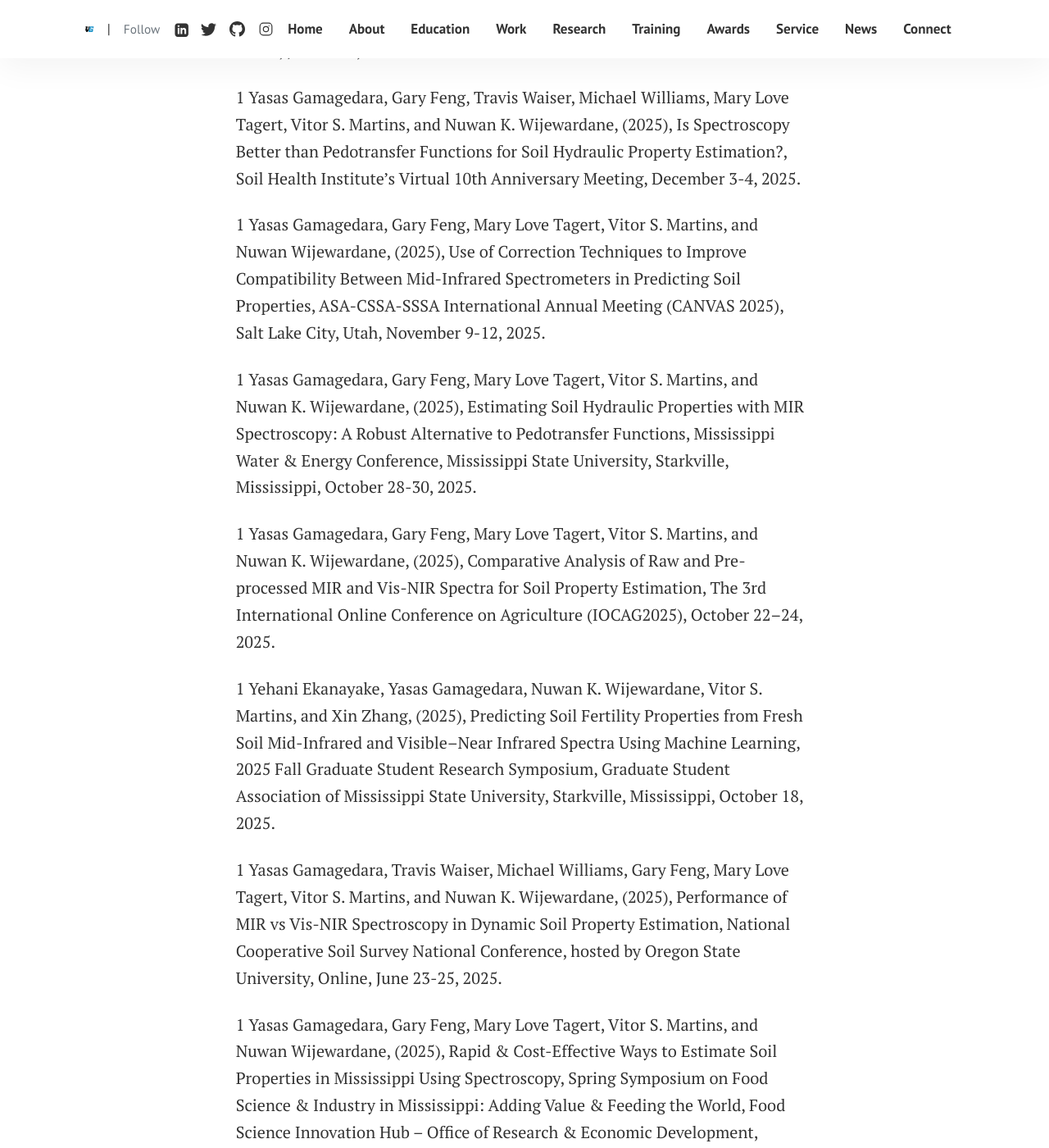
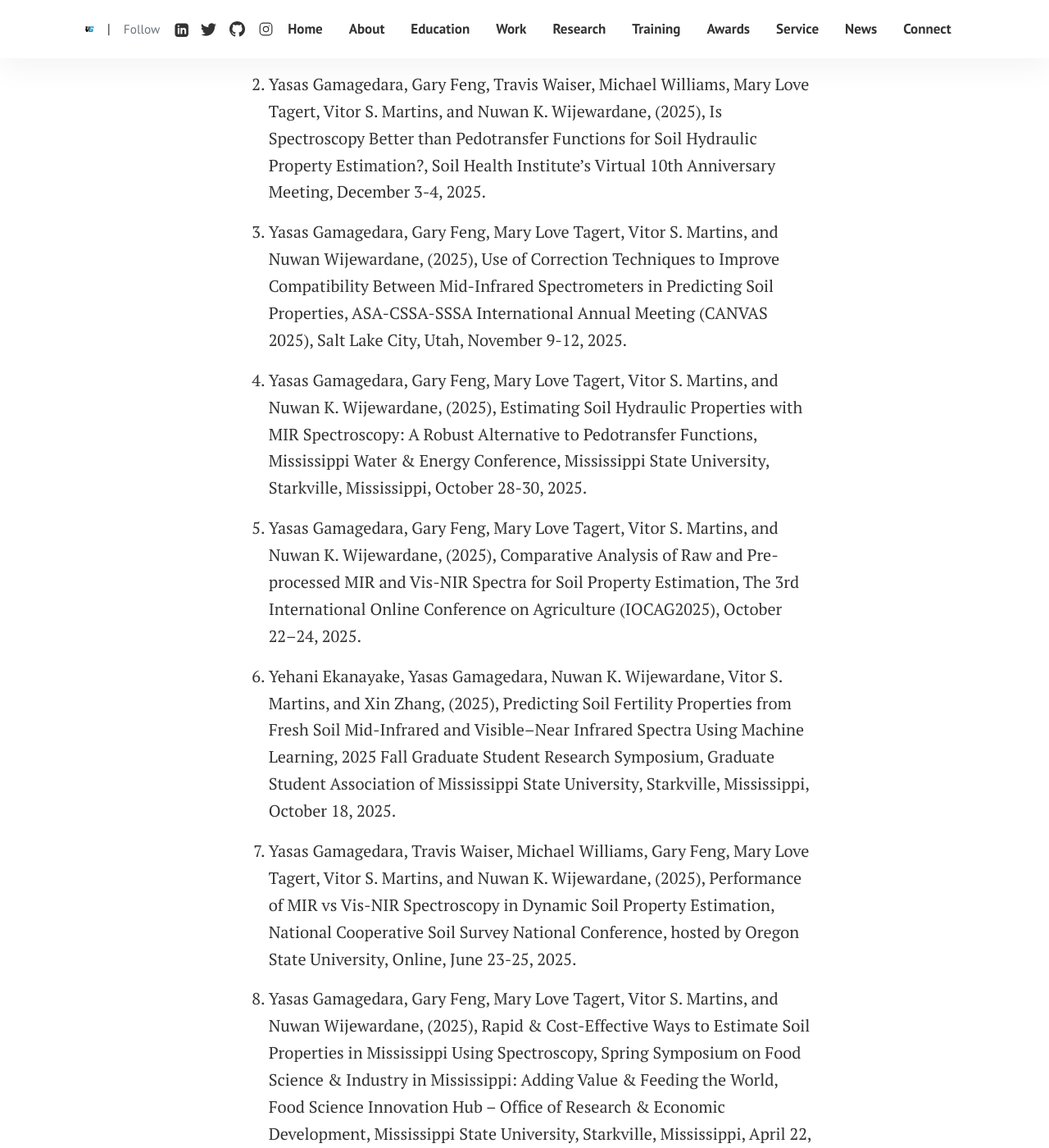
Before and after one commit to kanthsaz/kanthsaz.github.io, a Jekyll site: the page built from pages/research.md, in a window 1280 px wide and 1400 px high, scrolled down 2703 px. Shown: the whole window at 82% size. Built offline with Jekyll 4.4.1, drawn with Linux system fonts in a browser that asks for light colours; some of the changed text lies outside the part shown.

Commit message:
Update research.md

```diff
--- a/pages/research.md
+++ b/pages/research.md
@@ -40,41 +40,41 @@ For the most up-to-date list, please visit my [Google Scholar](https://scholar.g
 
 #### Three-minute Thesis
 
-1 Yasas Gamagedara, (2025), Predicting Soil Properties using Spectroscopy, The Graduate School, Mississippi State University, Starkville, Mississippi, November 18-19, 2025
+1. Yasas Gamagedara, (2025), Predicting Soil Properties using Spectroscopy, The Graduate School, Mississippi State University, Starkville, Mississippi, November 18-19, 2025
 
-1 Yasas Gamagedara, (2024), Prediction of Soil Properties using Mid-Infrared Soil Spectra, Mississippi Agriculture Consortium, 1st Annual Networking Event, Mississippi State, Starkville, Mississippi, March 6, 2024.
+1. Yasas Gamagedara, (2024), Prediction of Soil Properties using Mid-Infrared Soil Spectra, Mississippi Agriculture Consortium, 1st Annual Networking Event, Mississippi State, Starkville, Mississippi, March 6, 2024.
 
 [↑ back to top](#top)
 
 #### Poster Presentations
 
-1 Yasas Gamagedara, and Gary Feng (2026), Prediction of Soil Structural, Hydraulic, and Chemical Properties: A Comparison of NIR and MIR Across the Critical Zone, 23rd World Congress of Soil Science (WCSS2026), Nanjing, China, June 7-12, 2026
+1. Yasas Gamagedara, and Gary Feng (2026), Prediction of Soil Structural, Hydraulic, and Chemical Properties: A Comparison of NIR and MIR Across the Critical Zone, 23rd World Congress of Soil Science (WCSS2026), Nanjing, China, June 7-12, 2026
 
-1 Yasas Gamagedara, Gary Feng, Travis Waiser, Michael Williams, Mary Love Tagert, Vitor S. Martins, and Nuwan K. Wijewardane, (2025), Is Spectroscopy Better than Pedotransfer Functions for Soil Hydraulic Property Estimation?, Soil Health Institute’s Virtual 10th Anniversary Meeting, December 3-4, 2025.
+1. Yasas Gamagedara, Gary Feng, Travis Waiser, Michael Williams, Mary Love Tagert, Vitor S. Martins, and Nuwan K. Wijewardane, (2025), Is Spectroscopy Better than Pedotransfer Functions for Soil Hydraulic Property Estimation?, Soil Health Institute’s Virtual 10th Anniversary Meeting, December 3-4, 2025.
 
-1 Yasas Gamagedara, Gary Feng, Mary Love Tagert, Vitor S. Martins, and Nuwan Wijewardane, (2025), Use of Correction Techniques to Improve Compatibility Between Mid-Infrared Spectrometers in Predicting Soil Properties, ASA-CSSA-SSSA International Annual Meeting (CANVAS 2025), Salt Lake City, Utah, November 9-12, 2025.
+1. Yasas Gamagedara, Gary Feng, Mary Love Tagert, Vitor S. Martins, and Nuwan Wijewardane, (2025), Use of Correction Techniques to Improve Compatibility Between Mid-Infrared Spectrometers in Predicting Soil Properties, ASA-CSSA-SSSA International Annual Meeting (CANVAS 2025), Salt Lake City, Utah, November 9-12, 2025.
 
-1 Yasas Gamagedara, Gary Feng, Mary Love Tagert, Vitor S. Martins, and Nuwan K. Wijewardane, (2025), Estimating Soil Hydraulic Properties with MIR Spectroscopy: A Robust Alternative to Pedotransfer Functions, Mississippi Water & Energy Conference, Mississippi State University, Starkville, Mississippi, October 28-30, 2025.
+1. Yasas Gamagedara, Gary Feng, Mary Love Tagert, Vitor S. Martins, and Nuwan K. Wijewardane, (2025), Estimating Soil Hydraulic Properties with MIR Spectroscopy: A Robust Alternative to Pedotransfer Functions, Mississippi Water & Energy Conference, Mississippi State University, Starkville, Mississippi, October 28-30, 2025.
 
-1 Yasas Gamagedara, Gary Feng, Mary Love Tagert, Vitor S. Martins, and Nuwan K. Wijewardane, (2025), Comparative Analysis of Raw and Pre-processed MIR and Vis-NIR Spectra for Soil Property Estimation, The 3rd International Online Conference on Agriculture (IOCAG2025), October 22–24, 2025.
+1. Yasas Gamagedara, Gary Feng, Mary Love Tagert, Vitor S. Martins, and Nuwan K. Wijewardane, (2025), Comparative Analysis of Raw and Pre-processed MIR and Vis-NIR Spectra for Soil Property Estimation, The 3rd International Online Conference on Agriculture (IOCAG2025), October 22–24, 2025.
 
-1 Yehani Ekanayake, Yasas Gamagedara, Nuwan K. Wijewardane, Vitor S. Martins, and Xin Zhang, (2025), Predicting Soil Fertility Properties from Fresh Soil Mid-Infrared and Visible–Near Infrared Spectra Using Machine Learning, 2025 Fall Graduate Student Research Symposium, Graduate Student Association of Mississippi State University, Starkville, Mississippi, October 18, 2025.
+1. Yehani Ekanayake, Yasas Gamagedara, Nuwan K. Wijewardane, Vitor S. Martins, and Xin Zhang, (2025), Predicting Soil Fertility Properties from Fresh Soil Mid-Infrared and Visible–Near Infrared Spectra Using Machine Learning, 2025 Fall Graduate Student Research Symposium, Graduate Student Association of Mississippi State University, Starkville, Mississippi, October 18, 2025.
 
-1 Yasas Gamagedara, Travis Waiser, Michael Williams, Gary Feng, Mary Love Tagert, Vitor S. Martins, and Nuwan K. Wijewardane, (2025), Performance of MIR vs Vis-NIR Spectroscopy in Dynamic Soil Property Estimation, National Cooperative Soil Survey National Conference, hosted by Oregon State University, Online, June 23-25, 2025.
+1. Yasas Gamagedara, Travis Waiser, Michael Williams, Gary Feng, Mary Love Tagert, Vitor S. Martins, and Nuwan K. Wijewardane, (2025), Performance of MIR vs Vis-NIR Spectroscopy in Dynamic Soil Property Estimation, National Cooperative Soil Survey National Conference, hosted by Oregon State University, Online, June 23-25, 2025.
 
-1 Yasas Gamagedara, Gary Feng, Mary Love Tagert, Vitor S. Martins, and Nuwan Wijewardane, (2025), Rapid & Cost-Effective Ways to Estimate Soil Properties in Mississippi Using Spectroscopy, Spring Symposium on Food Science & Industry in Mississippi: Adding Value & Feeding the World, Food Science Innovation Hub – Office of Research & Economic Development, Mississippi State University, Starkville, Mississippi, April 22, 2025.
+1. Yasas Gamagedara, Gary Feng, Mary Love Tagert, Vitor S. Martins, and Nuwan Wijewardane, (2025), Rapid & Cost-Effective Ways to Estimate Soil Properties in Mississippi Using Spectroscopy, Spring Symposium on Food Science & Industry in Mississippi: Adding Value & Feeding the World, Food Science Innovation Hub – Office of Research & Economic Development, Mississippi State University, Starkville, Mississippi, April 22, 2025.
 
-1 Yasas Gamagedara, Gary Feng, Mary Love Tagert, Vitor S. Martins, and Nuwan Wijewardane, (2025), Accurate Prediction of Soil Properties Using Mid-Infrared Spectrometers with Spectral Pre-Processing, 89th Annual Meeting of Mississippi Academy of Sciences, Biloxi, Mississippi, March 19-21, 2025.
+1. Yasas Gamagedara, Gary Feng, Mary Love Tagert, Vitor S. Martins, and Nuwan Wijewardane, (2025), Accurate Prediction of Soil Properties Using Mid-Infrared Spectrometers with Spectral Pre-Processing, 89th Annual Meeting of Mississippi Academy of Sciences, Biloxi, Mississippi, March 19-21, 2025.
 
-1 Yasas Gamagedara, Nuwan Wijewardane, Gary Feng, Mary Love Tagert, and Vitor S. Martins, (2024), Enhancing Soil Property Prediction Accuracy Using Calibration Transfer in Mid-Infrared Diffuse Reflectance Spectroscopy, 2024 Spring Graduate Research Symposium, Graduate Student Association of Mississippi State University, Starkville, Mississippi, February 15, 2025.
+1. Yasas Gamagedara, Nuwan Wijewardane, Gary Feng, Mary Love Tagert, and Vitor S. Martins, (2024), Enhancing Soil Property Prediction Accuracy Using Calibration Transfer in Mid-Infrared Diffuse Reflectance Spectroscopy, 2024 Spring Graduate Research Symposium, Graduate Student Association of Mississippi State University, Starkville, Mississippi, February 15, 2025.
 
-1 Yasas Gamagedara, Nuwan Wijewardane, Mary Love Tagert, Vitor S. Martins, and Gary Feng, (2023), Investigating the Feasibility of Using Mid-Infrared Fine-Ground Soil Spectra to Predict Non-Fine-Ground Soil Spectra, 2023 Fall Graduate Research Symposium, Graduate Student Association of Mississippi State University, Starkville, Mississippi, October 21, 2023.
+1. Yasas Gamagedara, Nuwan Wijewardane, Mary Love Tagert, Vitor S. Martins, and Gary Feng, (2023), Investigating the Feasibility of Using Mid-Infrared Fine-Ground Soil Spectra to Predict Non-Fine-Ground Soil Spectra, 2023 Fall Graduate Research Symposium, Graduate Student Association of Mississippi State University, Starkville, Mississippi, October 21, 2023.
 
-1 Yasas Gamagedara, Nuwan Wijewardane, Cathy Seybold, Travis Waiser, and Michael Williams, (2023), Mid-Infrared Spectroscopy for Estimating Hydrological Soil Properties in Mississippi & Texas, National Cooperative Soil Survey National Conference, USDA-Natural Resources Conservation Service, Bismarck, North Dakota, July 9–13, 2023.
+1. Yasas Gamagedara, Nuwan Wijewardane, Cathy Seybold, Travis Waiser, and Michael Williams, (2023), Mid-Infrared Spectroscopy for Estimating Hydrological Soil Properties in Mississippi & Texas, National Cooperative Soil Survey National Conference, USDA-Natural Resources Conservation Service, Bismarck, North Dakota, July 9–13, 2023.
 
-1 Yasas Gamagedara, Gary Feng, and Nuwan K. Wijewardane, (2022), Comparison of Vis-NIR & MIR Spectroscopy for Estimation of Total Carbon & Nitrogen using a Mississippi Soil Dataset, Summer Science & Engineering Symposium, Mississippi Academy of Sciences & Mississippi State University, Starkville, Mississippi, June 8, 2022.
+1. Yasas Gamagedara, Gary Feng, and Nuwan K. Wijewardane, (2022), Comparison of Vis-NIR & MIR Spectroscopy for Estimation of Total Carbon & Nitrogen using a Mississippi Soil Dataset, Summer Science & Engineering Symposium, Mississippi Academy of Sciences & Mississippi State University, Starkville, Mississippi, June 8, 2022.
 
-1 Gamagedara K.Y.B., Karunarathna A.K., and Mannapperuma M.M.N.R.C., (2016), Development of a Methane (CH4) Emission Concentration Map: Case Study at Karadiyana Dumpsite, Proceedings of the 3rd Faculty of Agriculture Undergraduate Research Symposium, Faculty of Agriculture, University of Peradeniya, Peradeniya, Sri Lanka, 16th December 2016. pp 154.
+1. Gamagedara K.Y.B., Karunarathna A.K., and Mannapperuma M.M.N.R.C., (2016), Development of a Methane (CH4) Emission Concentration Map: Case Study at Karadiyana Dumpsite, Proceedings of the 3rd Faculty of Agriculture Undergraduate Research Symposium, Faculty of Agriculture, University of Peradeniya, Peradeniya, Sri Lanka, 16th December 2016. pp 154.
 
 [↑ back to top](#top)
 
```
